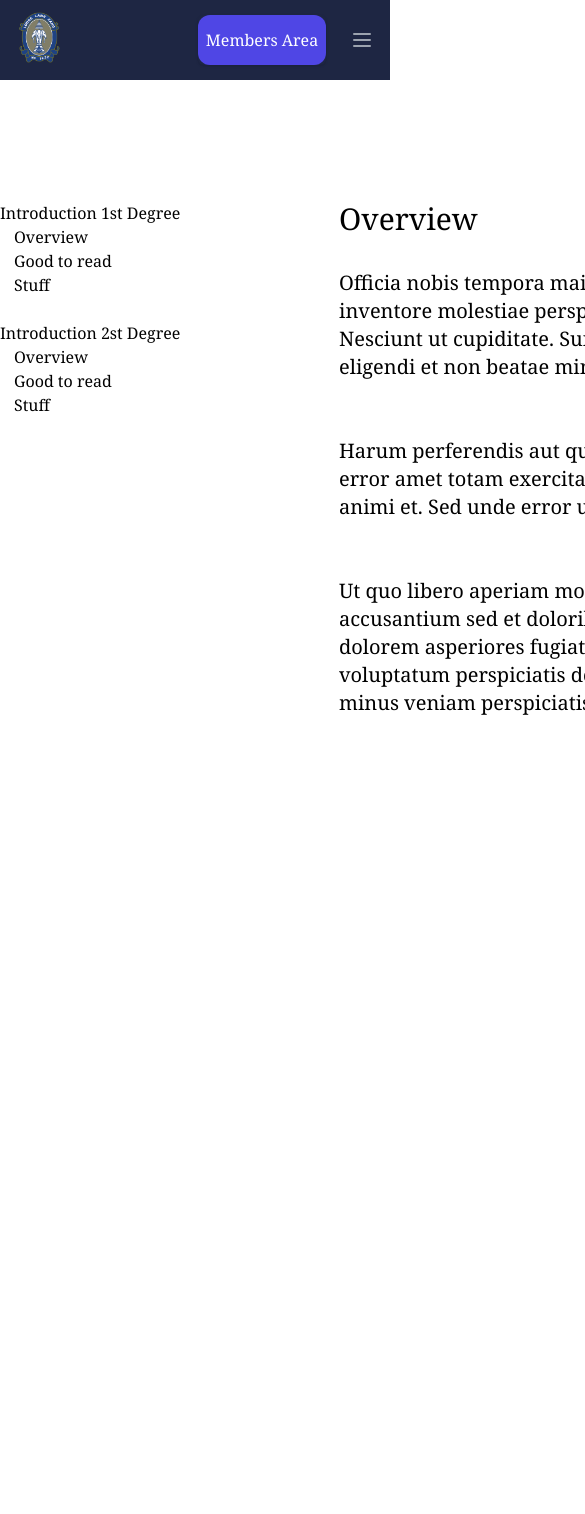
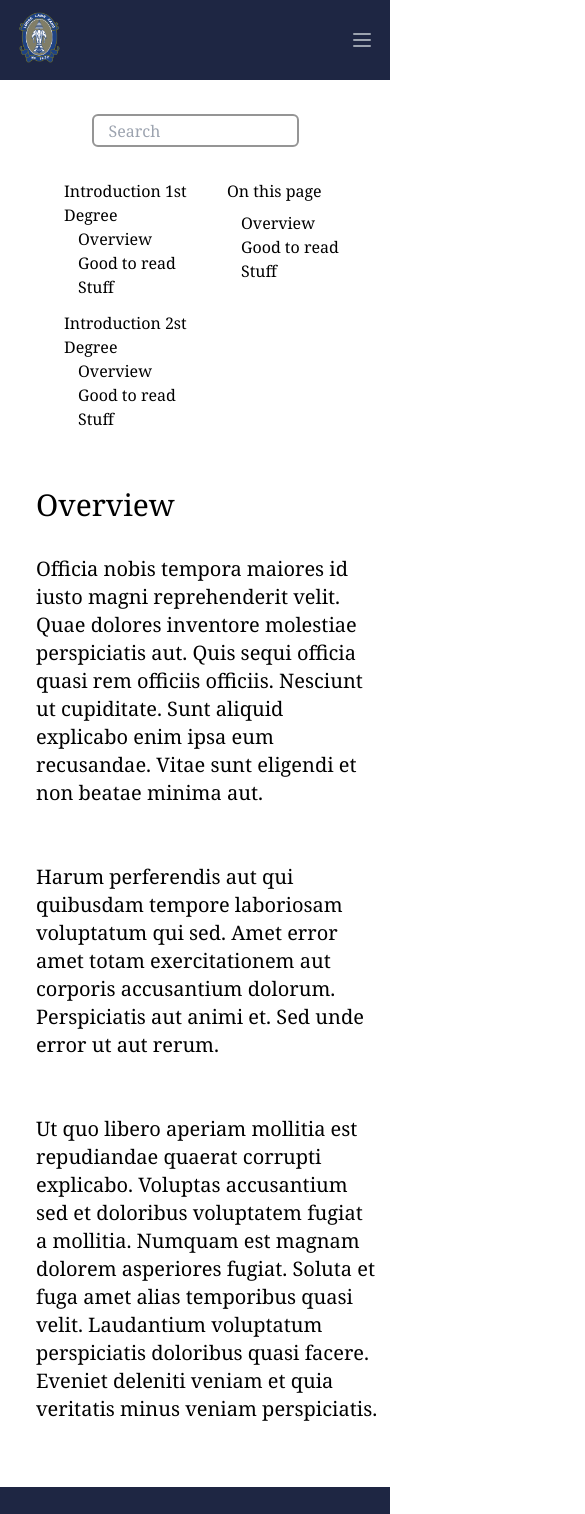
Before and after one commit to sutepjantawee/test_llx, a Next.js app: page /Members_Area in a window 390 px wide. Shown: the top 1514 px of the page, 585 px wide, since content can reach past the window. Before the commit the page ends 1254 px from the top, so only its background shows below. Built offline with nearby package versions, Linux system fonts and the light colour scheme.

Commit message:
add pages

```diff
--- a/pages/History.js
+++ b/pages/History.js
@@ -2,11 +2,11 @@ import Footer from "./component/footer";
 import Navbar from "./component/navbar";
 export default function History() {
   return (
-    <div className="font-serif">
+    <div className="font-serif grid">
       <Navbar />
-      <div className="pt-32 mx-32 grid justify-items-center">
-        <p className="text-3xl w-2/3 text-[24px]">History of the Lodge</p>
-        <div className="text-xl pt-8 w-2/3 pb-96 text-[16px]">
+      <div className="pt-32 grid mx-[30px] xl:mx-[223px] md:mx-[120px] sm:mx-[70px] ">
+        <p className="text-3xl text-[24px] text-left ">History of the Lodge</p>
+        <div className="text-xl pt-8 pb-96 text-[16px] ">
           Freemasonry is “a fraternity of brothers who share one common goal: to
           help each other become better men,” according to the websites of
           several Freemason lodges. The Freemasons “strengthen and improve our
@@ -16,7 +16,9 @@ export default function History() {
         </div>
       </div>
 
-      <Footer />
+<Footer />
+
+
     </div>
   );
 }
--- a/pages/Members_Area.js
+++ b/pages/Members_Area.js
@@ -2,9 +2,9 @@ import Footer from "./component/footer";
 import Navbar from "./component/navbar";
 export default function Member() {
   return (
-    <div className="grid font-serif">
+    <div className="grid font-serif ">
       <Navbar />
-      <div className="pt-[114px] justify-self-end pr-[76px]">
+      <div className="pt-[114px] md:justify-self-end md:pr-[76px] justify-self-center">
         <input
           className="focus:ring-indigo-500 focus:border-indigo-500  rounded-md bg-[#FFFFFF]
           border-[#959595] border-2 w-[207px] h-[33px] text-[16px] pl-[15px]"
@@ -12,9 +12,9 @@ export default function Member() {
         />
       </div>
 
-      <div className="pt-[54px]  flex justify-center">
-        <div className="flex justify-center w-full">
-          <div className="w-[339px] pr-[77px]">
+      <div className="pt-[20px] pl-6 flex justify-center">
+        <div className="grid lg:grid-cols-5 grid-cols-1 w-full">
+          <div className=" w-full hidden lg:block">
             Introduction 1st Degree
             <ul className="pl-[14px]">
               <li className="font-medium">Overview</li>
@@ -32,7 +32,62 @@ export default function Member() {
             </div>
           </div>
 
-          <div className="w-[842px]">
+          <div className=" flex flex-col md:flex md:flex-row fold:flex fold:flex-row  lg:hidden pb-14 ml-10 ">
+            <div className="w-full sm:hidden pt-3">
+              <div className="w-full ">
+                Introduction 1st Degree
+                <ul className="pl-[14px] ">
+                  <li>Overview</li>
+                  <li>Good to read</li>
+                  <li>Stuff</li>
+                </ul>
+              </div>
+              <div className="w-full pt-3 ">
+                Introduction 2st Degree
+                <ul className="pl-[14px]">
+                  <li>Overview</li>
+                  <li>Good to read</li>
+                  <li>Stuff</li>
+                </ul>
+              </div>
+            </div>
+
+            <div className="w-full sm:pt-1 hidden sm:block">
+              Introduction 1st Degree
+              <ul className="pl-[14px] ">
+                <li>Overview</li>
+                <li>Good to read</li>
+                <li>Stuff</li>
+              </ul>
+            </div>
+            <div className="w-full sm:pt-1 pt-6 hidden sm:block ">
+              Introduction 2st Degree
+              <ul className="pl-[14px]">
+                <li>Overview</li>
+                <li>Good to read</li>
+                <li>Stuff</li>
+              </ul>
+            </div>
+
+            <div className="w-full sm:pt-1 pt-6 hidden sm:block">
+              On this page
+              <ul className="pl-[14px] pt-2">
+                <li>Overview</li>
+                <li>Good to read</li>
+                <li>Stuff</li>
+              </ul>
+            </div>
+            <div className="w-full sm:pt-1 pt-3 sm:hidden ">
+              On this page
+              <ul className="pl-[14px] pt-2">
+                <li>Overview</li>
+                <li>Good to read</li>
+                <li>Stuff</li>
+              </ul>
+            </div>
+          </div>
+
+          <div className="col-span-3 mx-3 sm:mx-1 pb-16">
             <p className="text-3xl ">Overview</p>
             <div className="text-xl pt-8  ">
               Officia nobis tempora maiores id iusto magni reprehenderit velit.
@@ -58,8 +113,7 @@ export default function Member() {
               quia veritatis minus veniam perspiciatis.{" "}
             </div>
           </div>
-          <div className="w-[259px] pl-[39px] text-start ">
-            {" "}
+          <div className=" w-full pl-[39px] text-start hidden lg:block">
             On this page
             <ul className="pl-[14px] pt-2">
               <li>Overview</li>
--- a/pages/component/footer.js
+++ b/pages/component/footer.js
@@ -2,24 +2,25 @@ import Image from "next/image";
 import React from "react";
 export default function footer() {
   return (
-    <div className=" grid lg:grid-cols-4 md:grid-cols-2 grid-cols-1 justify-items-center gap-y-16 pt-20 lg:mx-32 ">
-      <div className="items-center flex-col flex">
+   <div className="grid justify-items-center h-[100px]">
+    <div className=" grid lg:grid-cols-3 md:grid-cols-2 grid-cols-1 justify-items-center gap-y-16 py-5  bg-[#1E2643] text-white  w-full ">
+      <div className="items-center flex-col flex ">
         <div>
           <Image src="/llx-logo.png" width={100} height={95} />
         </div>
 
-        <p className="text-sm  mt-6 md:mx-1 mx-28">
+        <p className="text-sm mt-6 mx-1">
           2022© Lodge Lane Xang 1632 SC.
         </p>
       </div>
-      <div className="">
+      <div className="items-center flex-col flex">
         <p className="text-xl"> About Freemasonry</p>
         <p className="text-sm  mt-6 ">
           Information
           <br /> <br />
         </p>
       </div>
-      <div className="">
+      <div className="items-center flex-col flex">
         <p className="text-xl">Contact us</p>
         <p className="text-sm  mt-6 ">
           How to reach us
@@ -99,5 +100,6 @@ export default function footer() {
       </div>
       */}
     </div>
+    </div>
   );
 }
--- a/pages/component/navbar.js
+++ b/pages/component/navbar.js
@@ -10,10 +10,10 @@ import logo from "../../public/llx-logo.png";
 const navigation = [
   { name: "History of the Lodge", href: "/History", current: false },
   { name: "News and Events", href: "/news", current: false },
-  { name: "Agenda Activities", href: "/agenda", current: false },
-  { name: "Humor Corner", href: "/humor", current: false },
-  { name: "Masonic Visitors", href: "/masonic", current: false },
-  { name: "Joining Freemasonry", href: "/joining", current: false },
+  { name: "Agenda Activities", href: "/Agenda", current: false },
+  { name: "Humor Corner", href: "/Humor", current: false },
+  { name: "Masonic Visitors", href: "/Masonic", current: false },
+  { name: "Joining Freemasonry", href: "/Joining", current: false },
 ];
 
 function classNames(...classes) {
@@ -75,26 +75,20 @@ export default function Logo() {
                 </div>
               </div>
 
-
-
-
-
-
-              <div className="content-center grid pr-14">
-            <Link href="/Members_Password">
-               <div className="rounded-md shadow w-32">
-           <a href="" className="w-full flex items-center justify-center py-3 border border-transparent rounded-xl text-white bg-indigo-600 hover:bg-indigo-700"> Members Area</a>
-         </div>
-               </Link>
+              <div className="content-center  pr-14 hidden lg:block">
+                <Link href="/Members_Password">
+                  <div className="rounded-md shadow w-32">
+                    <a
+                      href=""
+                      className="w-full flex items-center justify-center py-3 border border-transparent rounded-xl text-white bg-indigo-600 hover:bg-indigo-700"
+                    >
+                      {" "}
+                      Members Area
+                    </a>
+                  </div>
+                </Link>
+              </div>
             </div>
-
-
-            </div>
-
-
-
-
-
           </div>
 
           <Disclosure.Panel className="lg:hidden">
@@ -115,6 +109,19 @@ export default function Logo() {
                   {item.name}
                 </Disclosure.Button>
               ))}
+              <div className="content-center grid px-3">
+                <Link href="/Members_Password">
+                  <div className="rounded-md shadow w-full ">
+                    <a
+                      href=""
+                      className="w-full h-[40px] mt-2 flex items-center justify-center py-3 border border-transparent rounded-xl text-white bg-indigo-600 hover:bg-indigo-700"
+                    >
+
+                      Members Area
+                    </a>
+                  </div>
+                </Link>
+              </div>
             </div>
           </Disclosure.Panel>
         </>
--- a/pages/home.js
+++ b/pages/home.js
@@ -56,12 +56,12 @@ export default function Home() {
     <div className="z-10 ">
       <Navbar />
       <div className="grid justify-items-center place-items-center h-[607px] w-full bg-[#1E2643] pt-16">
-        <div className="bg-logoheader h-[422px] w-[359px] bg-cover "></div>
-        <div className="md:text-[40px] text-[30px] absolute text-white ">
+        <div className="bg-logoheader h-[328px] w-[280px] sm:h-[422px] sm:w-[359px] bg-cover  "></div>
+        <div className=" md:text-[40px] sm:text-[30px] text-[20px] absolute text-white px-2">
           Welcome to Lodge Lane Xang 1632 SC
         </div>
       </div>
-      <div className="lg:h-[307px] h-[407px] w-full bg-white text-center">
+      <div className="xl:h-[350px] md:h-[400px] sm:h-[440px] fold:h-[550px] h-[620px] w-full bg-white text-center px-2">
         <div className="text-2xl pt-[73px] text-[24px]">What is Freemasonry?</div>
         <div className="text-xl pt-[37px] text-[#3A3A3A] text-[20px]">
           Freemasonry is “a fraternity of brothers who share one common goal:{" "}
--- a/pages/index.js
+++ b/pages/index.js
@@ -4,7 +4,7 @@ import Navbar from "./component/navbar"
 import React from "react"
 export default function Index() {
   return (
-    <div className="font-serif">
+    <div className="font-serif ">
       <Navbar/>
     <Home/>
     <Footer/>
--- a/tailwind.config.js
+++ b/tailwind.config.js
@@ -13,6 +13,15 @@ module.exports = {
         card: "url('../public/about-background.jpeg')",
       },
     },
+    screens: {
+      'fold': '374px',
+      'sm': '640px',
+      'md': '768px',
+      'lg': '1024px',
+      'xl': '1280px',
+      '2xl': '1536px',
+
+    },
   },
   plugins: [],
 };
```
Also changed, not shown: pages/Agenda.js (+5 -5 lines), pages/Humor.js (+5 -5 lines), pages/Joining.js (+65 -20 lines), pages/Masonic.js (+5 -5 lines), pages/news.js (+12 -7 lines).
